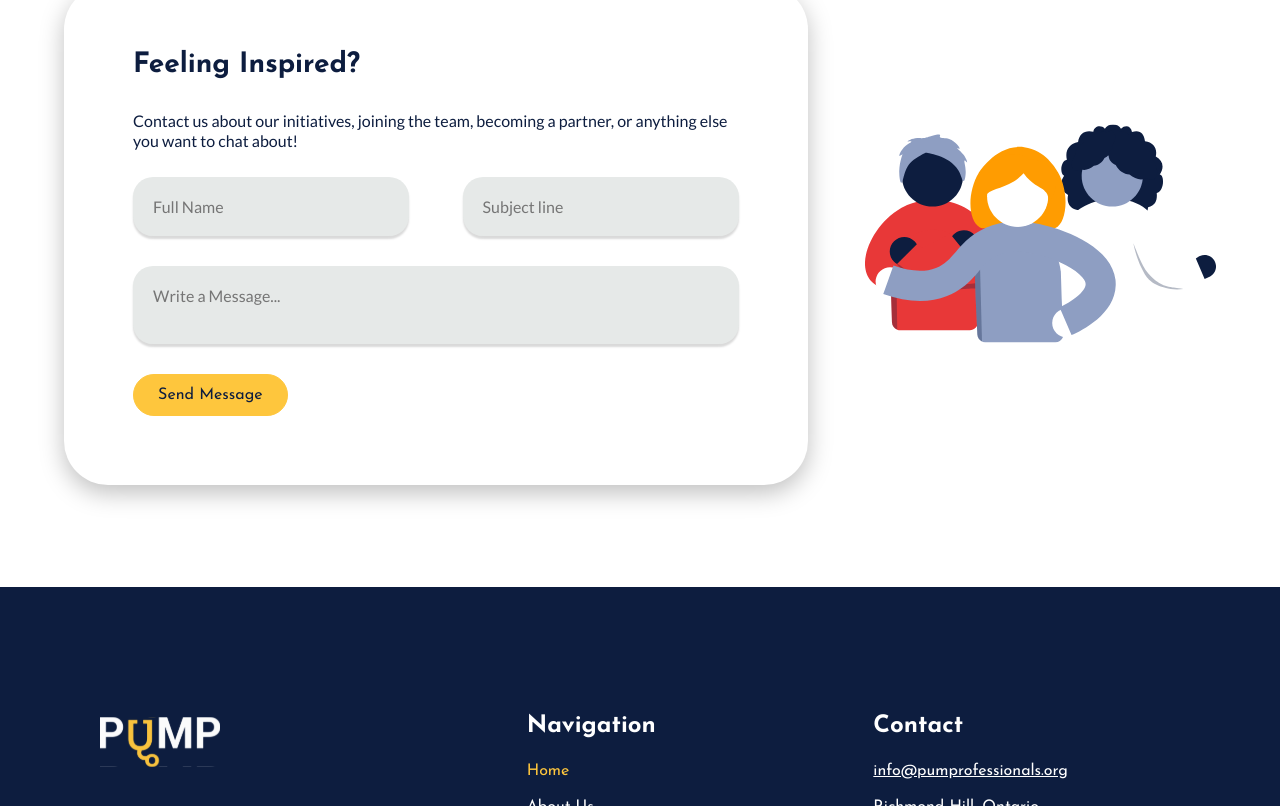
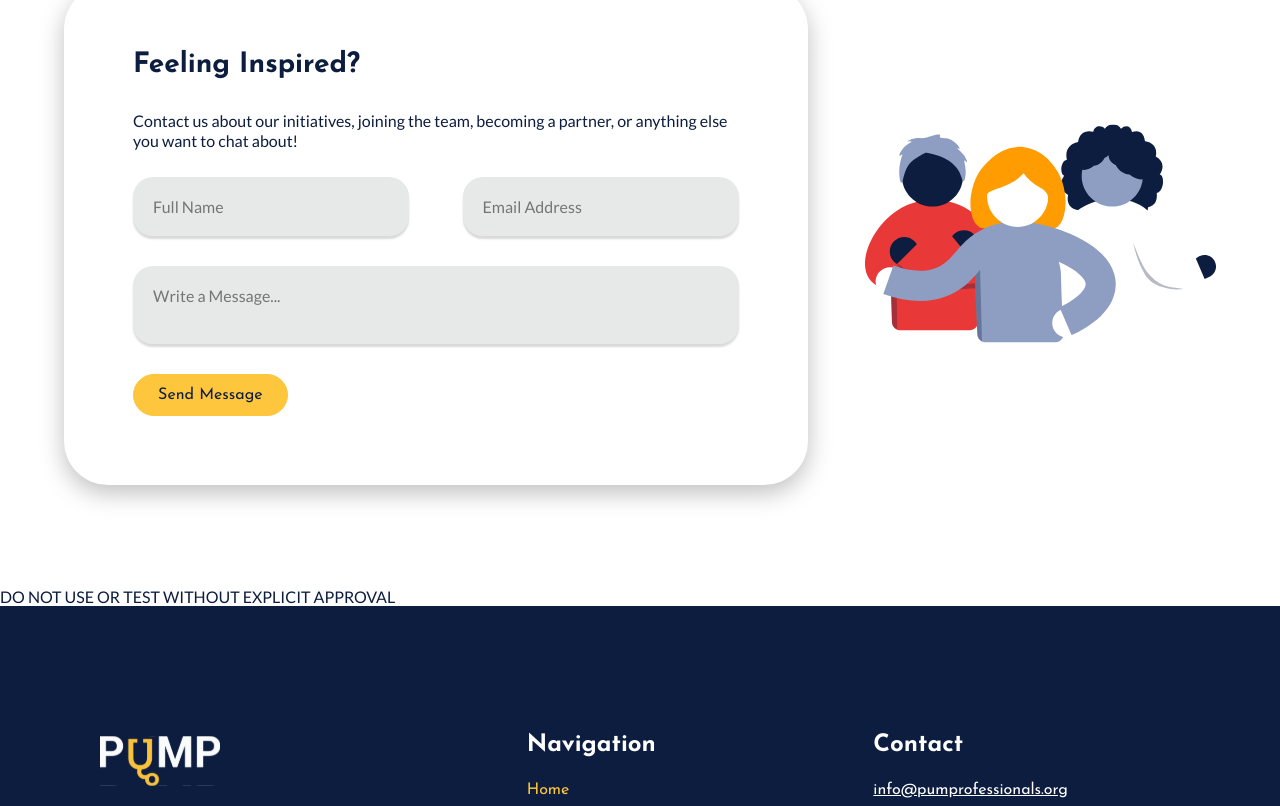
Before and after one commit to PuMProfessionals/pump-web-v2, a Next.js app: page / in a window 1280 px wide. Shown: the part 1500-2306 px from the top of the page. Built offline with nearby package versions, Linux system fonts and the light colour scheme.

Commit message:
Basic files - must change

```diff
--- a/components/ContactForm.jsx
+++ b/components/ContactForm.jsx
@@ -1,5 +1,8 @@
-import { useState } from "react";
+/* eslint-disable no-undef, no-useless-escape */ //  (for process.env)
+import { useState, useEffect } from "react";
+import axios from "axios";
 import styled from "styled-components";
+import { toast, ToastContainer } from "react-toastify";
 import { Button } from "./Button";
 import { Input } from "./Input";
 import { TextArea } from "./TextArea";
@@ -7,48 +10,119 @@ import { Text } from "./Text";
 import { baseTheme } from "../theme";
 import { media, CONSTANTS } from "../utils";
 
-{
-  /* TODO: setup STMP? - issues about security*/
-}
 export const ContactForm = ({
   title, // string
   descriptionText, // string
   ...props
 }) => {
-  const [fullName, setFullName] = useState("");
-  const [subjectLine, setSubjectLine] = useState("");
-  const [message, setMessage] = useState("");
+  const [formStatus, setFormStatus] = useState(false);
+  const [formError, setFormError] = useState(false);
+  const [query, setQuery] = useState({
+    name: "",
+    email: "",
+    message: ""
+  });
+
+  const customError = () => (
+    <div>
+      <span role="img" arial-label="waving-hand">👋</span> Unfortunately, we could not send the form due to an internal server error.
+      Please feel free to send us an email at&nbsp;
+      <SLink href={`mailto:${CONSTANTS.email}`}>{CONSTANTS.email}</SLink>. Sorry for the inconvenience!
+    </div>
+  )
+  const handleChange = () => (e) => {
+    const name = e.target.name;
+    const value = e.target.value;
+    setQuery((prevState) => ({
+        ...prevState,
+        [name]: value
+    }));
+  };
+
+  function validateEmail(email) {
+    const re = /^(([^<>()[\]\\.,;:\s@\"]+(\.[^<>()[\]\\.,;:\s@\"]+)*)|(\".+\"))@((\[[0-9]{1,3}\.[0-9]{1,3}\.[0-9]{1,3}\.[0-9]{1,3}\])|(([a-zA-Z\-0-9]+\.)+[a-zA-Z]{2,}))$/;
+    return re.test(email);
+  }
+
+  const handleSubmit = (e) => {
+    e.preventDefault();
+    if(validateEmail(query.email)) {
+      const GETFORM_FORM_ENDPOINT = process.env.NEXT_PUBLIC_GETFORM_FORM_ENDPOINT;
+      const formData = new FormData();
+      Object.entries(query).forEach(([key, value]) => {
+          formData.append(key, value);
+      });
+      axios
+        .post(
+            GETFORM_FORM_ENDPOINT,
+            formData,
+            { headers: { Accept: "application/json" } }
+        )
+        .then(function (response) {
+            setFormStatus(true);
+            setQuery({
+                name: "",
+                email: "",
+                message: ""
+            });
+            console.log(response);
+            toast.success(
+              "👋 An email has successfully been sent! Thank you for reaching out to us! We will get back to you shortly."
+            );
+        })
+        .catch(function (err) {
+          console.log(err);
+          toast.error(customError);
+        });
+    } else {
+      toast.error(
+        "Please enter a valid email address."
+      );
+    }
+  };
+
   return (
     <Wrapper {...props}>
       <Title size={baseTheme.size.h2} bold="true">
         {title}
       </Title>
+      <ToastContainer />
       <Text>{descriptionText}</Text>
+      <form
+          acceptCharset="UTF-8"
+          method="POST"
+          encType="multipart/form-data"
+          onSubmit={handleSubmit}
+      >
         <InputsWrapper>
           <FirstInputWrapper>
             <SInput
               placeholder="Full Name"
-            onChange={(e) => setFullName(e.target.value)}
+              name="name"
+              type="text"
+              value={query.name}
+              onChange={handleChange()}
             />
             <SInput
-            placeholder="Subject line"
-            onChange={(e) => setSubjectLine(e.target.value)}
+              placeholder="Email Address"
+              name="email"
+              type="email"
+              value={query.email}
+              onChange={handleChange()}
             />
           </FirstInputWrapper>
           <TextArea
             placeholder="Write a Message..."
-          onChange={(e) => setMessage(e.target.value)}
+            name="message"
+            value={query.message}
+            required={true}
+            onChange={handleChange()}
           />
         </InputsWrapper>
         <Button style={{ marginTop: "30px" }}>
-        <a
-          style={{ color: baseTheme.colors.navy }}
-          href={`mailto:${CONSTANTS.email}?subject=${subjectLine} from ${fullName}
-                &body=${message}`}
-        >
             Send Message
-        </a>
         </Button>
+      </form>
     </Wrapper>
   );
 };
@@ -76,6 +150,17 @@ const Title = styled(Text)`
       color: ${theme.colors.navy};
   `};
 `;
+const SLink = styled.a`
+  text-decoration: underline;
+  color: white;
+  :hover {
+    opacity: 70%;
+    cursor: pointer;
+    ${({ theme }) => `
+        color: ${theme.colors.brightBlue};
+    `};
+  }
+`;
 const InputsWrapper = styled.div`
   display: flex;
   flex-direction: column;
@@ -92,7 +177,7 @@ const FirstInputWrapper = styled.div`
   justify-content: space-between;
   margin-bottom: 30px;
   ${media(
-    1000,
+    "tablet",
     `
         flex-direction: column;
         margin-bottom: 0;
--- a/components/Input.jsx
+++ b/components/Input.jsx
@@ -2,8 +2,15 @@ import React from "react";
 import styled from "styled-components";
 import PropTypes from "prop-types";
 
-export const Input = ({ placeholder, ...props }) => (
-  <SInput placeholder={placeholder} {...props} />
+export const Input = ({ placeholder, name, value, type, required = true, ...props }) => (
+  <SInput
+    placeholder={placeholder}
+    name={name}
+    tyle={type}
+    value={value}
+    required={required}
+    {...props}
+  />
 );
 
 const SInput = styled.input`
--- a/components/TextArea.jsx
+++ b/components/TextArea.jsx
@@ -2,8 +2,14 @@ import React from "react";
 import styled from "styled-components";
 import PropTypes from "prop-types";
 
-export const TextArea = ({ placeholder, ...props }) => (
-  <STextArea placeholder={placeholder} {...props} />
+export const TextArea = ({ placeholder, name, value, required = true, ...props }) => (
+  <STextArea
+    placeholder={placeholder}
+    name={name}
+    value={value}
+    required={required}
+    {...props}
+  />
 );
 
 const STextArea = styled.textarea`
--- a/package.json
+++ b/package.json
@@ -20,6 +20,7 @@
     ]
   },
   "dependencies": {
+    "axios": "^0.21.1",
     "next": "11.0.1",
     "nprogress": "^0.2.0",
     "prettier": "^2.3.1",
@@ -27,9 +28,9 @@
     "prettier-eslint-cli": "^5.0.1",
     "react": "17.0.2",
     "react-dom": "17.0.2",
+    "react-toastify": "^7.0.4",
     "styled-components": "^5.3.0",
-    "swiper": "^6.7.5",
-    "react-toastify": "^7.0.4"
+    "swiper": "^6.7.5"
   },
   "devDependencies": {
     "babel-plugin-styled-components": "^1.12.0",
--- a/pages/index.js
+++ b/pages/index.js
@@ -12,6 +12,7 @@ export default function Home() {
         <TopSection />
         <WhatsHappening />
         <ContactSection />
+        <div>DO NOT USE OR TEST WITHOUT EXPLICIT APPROVAL</div>
       </PageLayout>
     </div>
   );
```
Also changed, not shown: 2 other files (tests, documents, lock files or other folders). Lines whose indentation alone changed are shown as unchanged.
